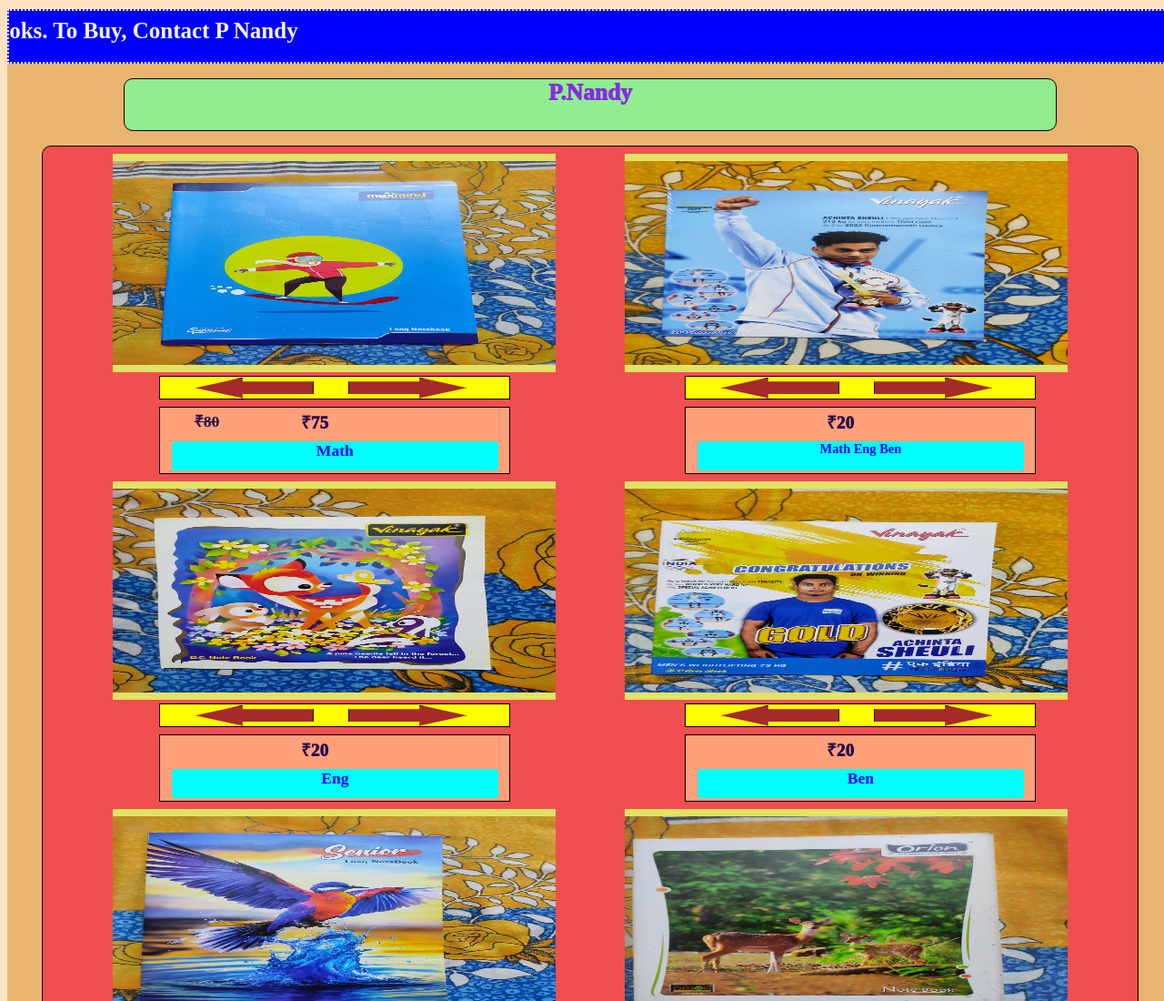
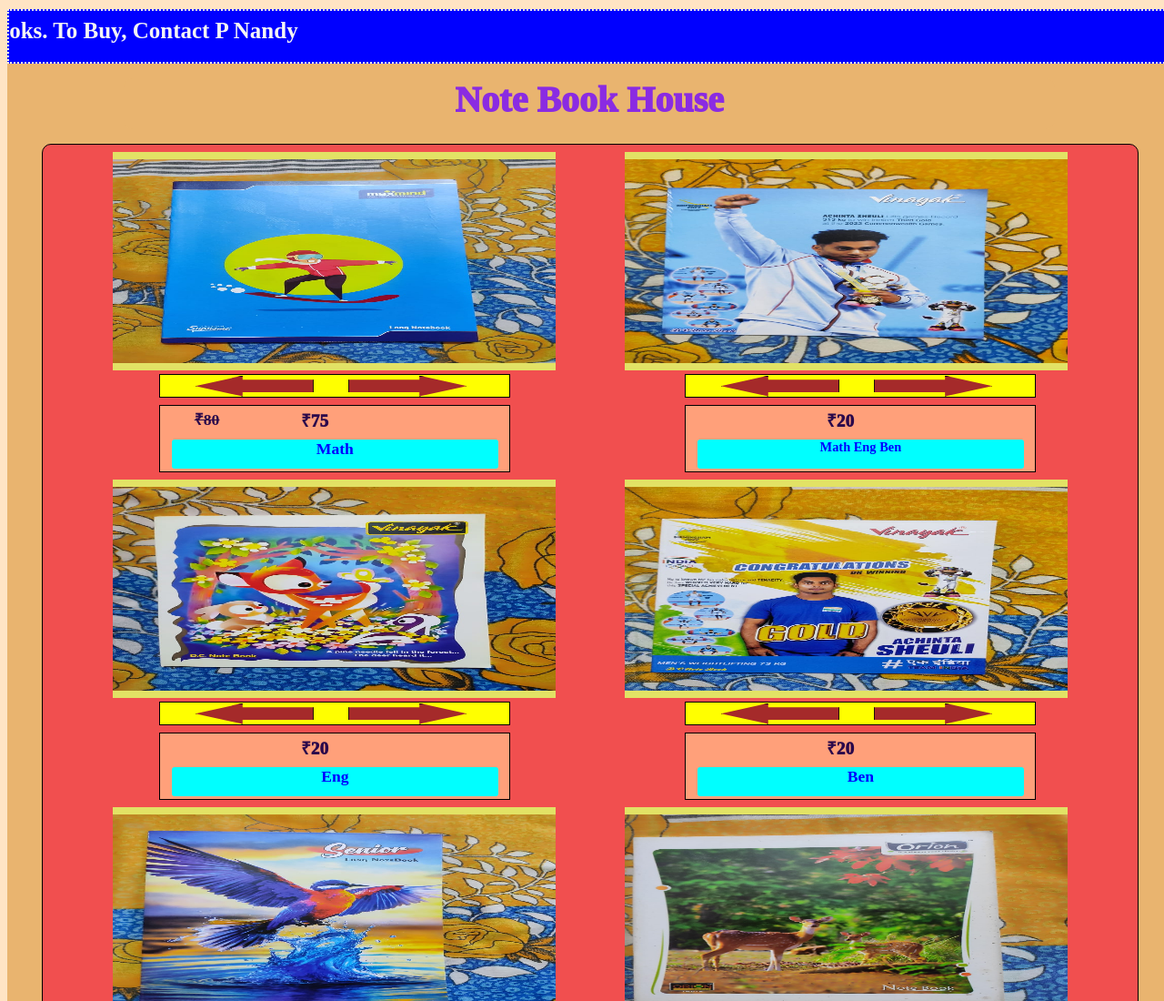
Before and after one commit to pritam1373/Note_Book_Shop, a plain HTML site: page index.html in a window 1280 px wide. Shown: the top 1100 px of the page at 91% size. Drawn offline with Linux system fonts and the light colour scheme.

Commit message:
Update index.html

```diff
--- a/index.html
+++ b/index.html
@@ -10,7 +10,7 @@
         }
         #container{
             width: 100vw;
-            height: 300vh;
+            height: 200vh;
             /* border: 2px solid black; */
             background-color: rgb(233, 180, 111);
 
@@ -31,12 +31,12 @@
         #top1{
               width: 80vw;
               height: 7vh;
-              border: 1px solid black;
+              /* border: 1px solid black; */
               margin-left: 10vw;
               margin-top: 2vh;
-              background-color: lightgreen;
+              background-color: rgb(233, 180, 111);
               border-radius: 10px;
-              font-size: 1.6rem;
+              font-size: 2.5rem;
               font-weight: 1000;
               color: blueviolet;
               text-align: center;
@@ -64,14 +64,14 @@
         }
         #middle{
             width: 94vw;
-            height: 300vh;
+            height: 230vh;
             border: 1px solid black;
             margin-left: 3vw;
             margin-top: 2vh;
             display: flex;
             flex-wrap: wrap;
             align-content: start;
-            /* transform: scaleX(1.1); */
+            /* transform: scaleX(1.003); */
             background-color: rgb(241, 79, 79);
             border-radius: 10px;
 
@@ -317,7 +317,7 @@
       <div id="top">
         <div id="topsub">This Is a Collection Of Notebooks. To Buy, Contact P Nandy</div>
       </div>
-      <div id="top1">P.Nandy</div>
+      <div id="top1">Note Book House</div>
       <div id="middle">
         <div id="item1" class="item">
            <div id="nb1" class="nb">
```
